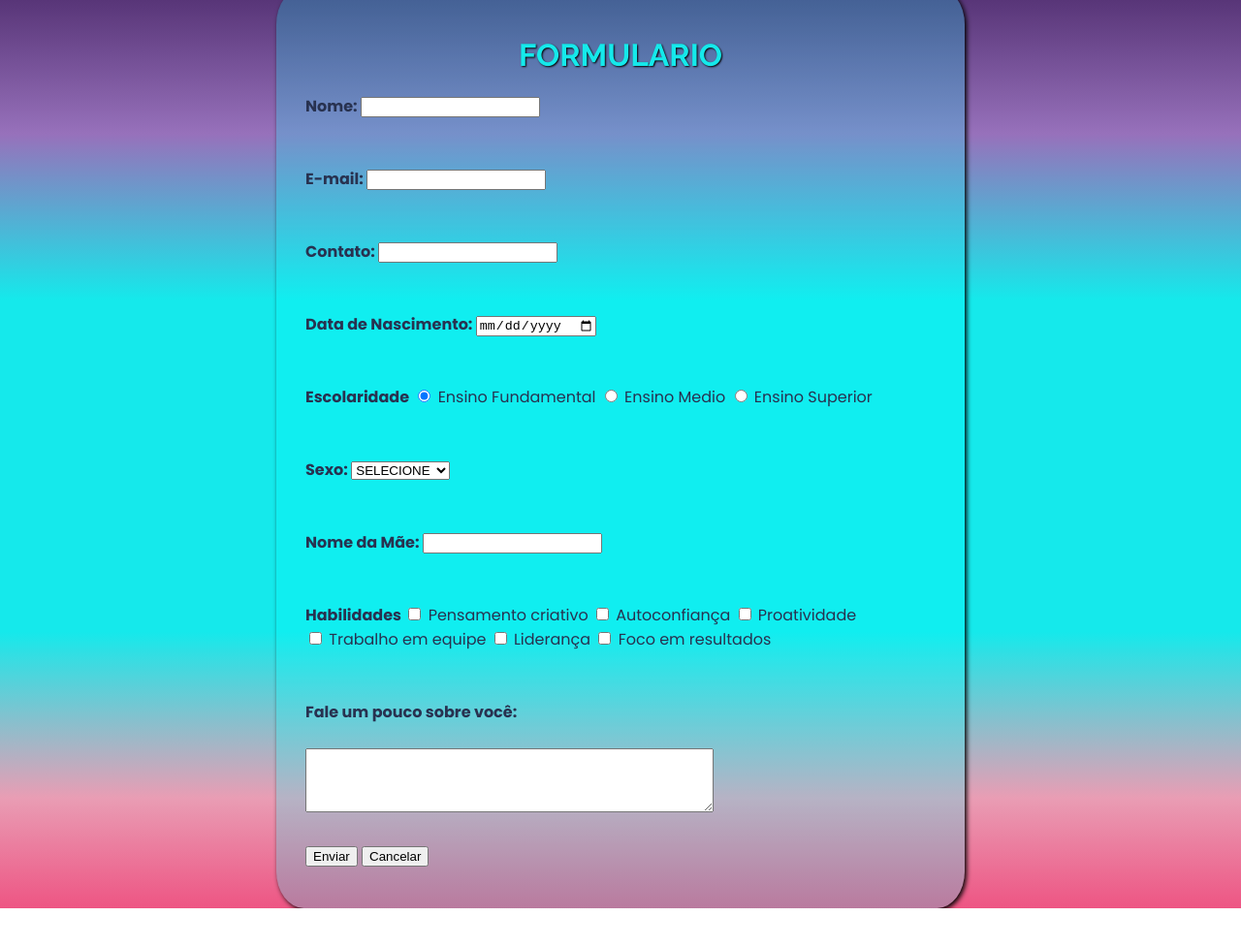
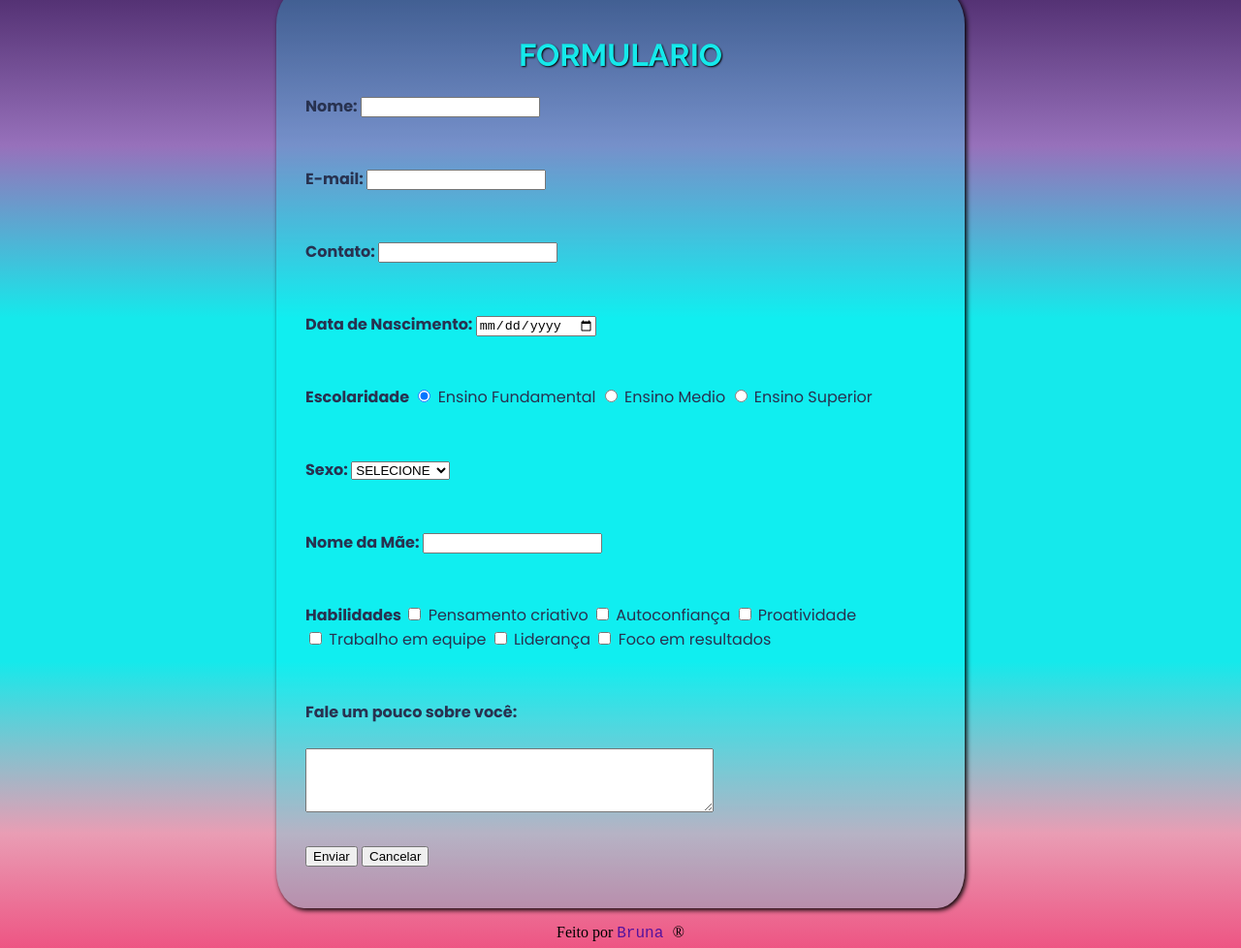
Before and after one commit to BrunaLessa/1-Formulario, a plain HTML site: page index.html in a window 1280 px wide. Shown: the part 204-1182 px from the top of the page at 97% size. Before the commit the page ends 1141 px from the top, so only its background shows below. Drawn offline with Linux system fonts and the light colour scheme.

Commit message:
outras alterações

```diff
--- a/css/estilo.css
+++ b/css/estilo.css
@@ -2,6 +2,10 @@ body {
     background: linear-gradient(180deg, black, #492768,#9771bb, #15e9eb,#15e9eb,#15e9eb, #e99db4,#f0316b, black);
     margin: 0 auto;
     background-size: 120% 120%;
+}
+
+.img-container {
+    text-align: center;
 }
 
 h1 {
@@ -24,6 +28,14 @@ form {
     color: rgb(40, 50, 80);
 }
 
-.img-container {
+.nome {
+    text-decoration: none;
+    font-family: 'Courier New', Courier, monospace;
+    color:  #54129e;
+  }
+
+  footer {
+    width: 100%;
+    height: 25px;
     text-align: center;
-}
+  }
--- a/index.html
+++ b/index.html
@@ -121,5 +121,15 @@
 
     </form>
 
+    <footer>
+        <p>
+            Feito por
+            <a href="https://www.instagram.com/lbrunalessa/" target="blank" class="nome">
+                Bruna
+            </a>
+            &reg;
+        </p>
+    </footer>
+
 </body>
 </html>
```
